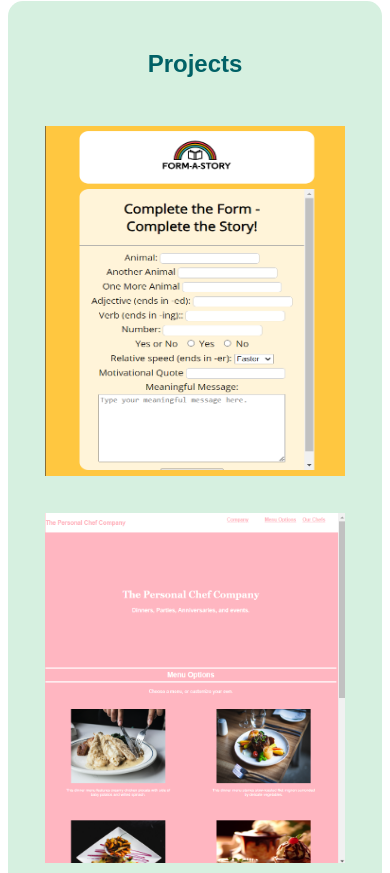
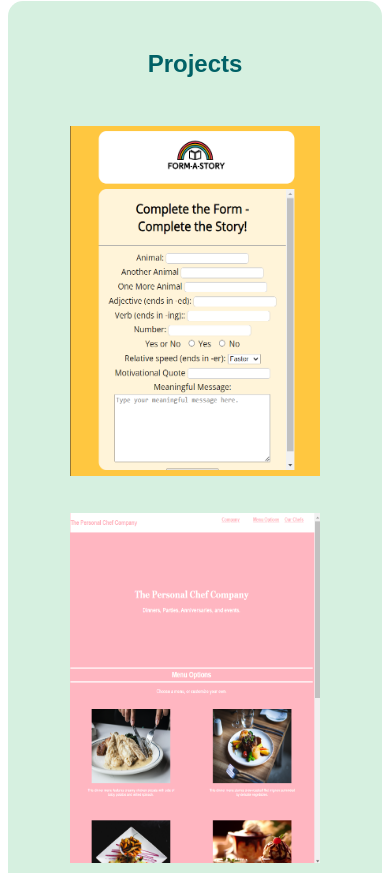
Before and after one commit to SorahGl/portfolio-website, a plain HTML site: page index.html in a window 390 px wide. Shown: the part 1579-2452 px from the top of the page. Drawn offline with Linux system fonts and the light colour scheme.

Commit message:
remove projects margins

```diff
--- a/style.css
+++ b/style.css
@@ -62,7 +62,6 @@ body {
     display: flex;
     justify-content: center;
     align-items: center;
-    /*max-height: 750px;*/
     background-color: hsl(202, 100%, 89%);
     border-bottom-left-radius: 15px;
     border-bottom-right-radius: 15px;
@@ -143,10 +142,8 @@ body {
 .projectssection img{
     width: 350px;
     height: 460px;
-    padding-left: 0px;
-    padding-right: 0px;
-    margin-left: 35px;
-    margin-right: 35px;
+    /*margin-left: 35px;
+    margin-right: 35px;*/
     background-color: hsl(143, 45%, 89%);
 }
 .projectimage {
@@ -197,7 +194,6 @@ button {
     grid-area: 4 /1 / 5 / 7;
     justify-items: center;
     align-items: center;
-    /*max-height: 300px;*/
     background-color: hsl(143, 45%, 89%);
     border-radius: 15px;
     margin-left: 40px;
@@ -230,10 +226,7 @@ button {
     grid-area: 5 /2 / 6 / 6;
     background-color: hsl(202, 100%, 89%);
     border-radius: 15px;
-    /*border-top-right-radius: 15px;*/
-    /*max-height: 200px;*/
     position: relative;
-    /*bottom: 30px;*/
     margin-bottom: 30px;
 }
 
@@ -255,6 +248,8 @@ button {
         font-size: xx-large;
     }
 }
+
+
 @media screen and (max-width: 915px){
     .aboutmesection {
         grid-area: 2 /1 / 3 / 7;
@@ -266,7 +261,7 @@ button {
         grid-column: 1 / 7;
     }
     .projectssection img{
-        width: 300px;
+        width: 250px;
         height: 350px;
     }
     .homesection {
@@ -278,9 +273,7 @@ button {
     nav ul {
         display: none;
     }
-    .skillssection i {
-        font-size: xxx-large;
-    }
+
     .homesection i {
         font-size: xxxx-large;
     }
@@ -293,3 +286,9 @@ button {
 
     }
 }
+
+@media screen and (max-width: 1180px) {
+    .skillssection i {
+        font-size: xxx-large;
+    }
+}
```
